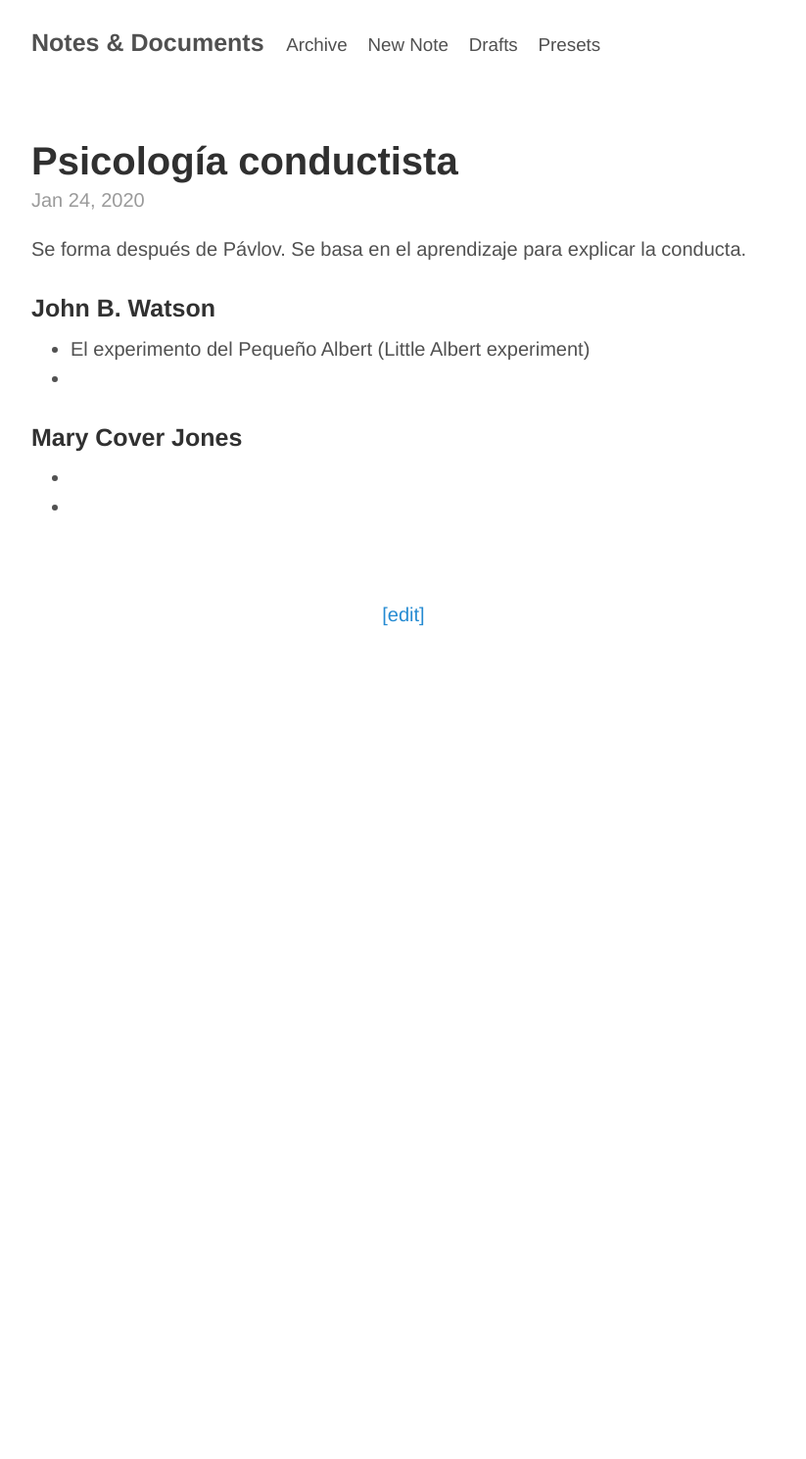
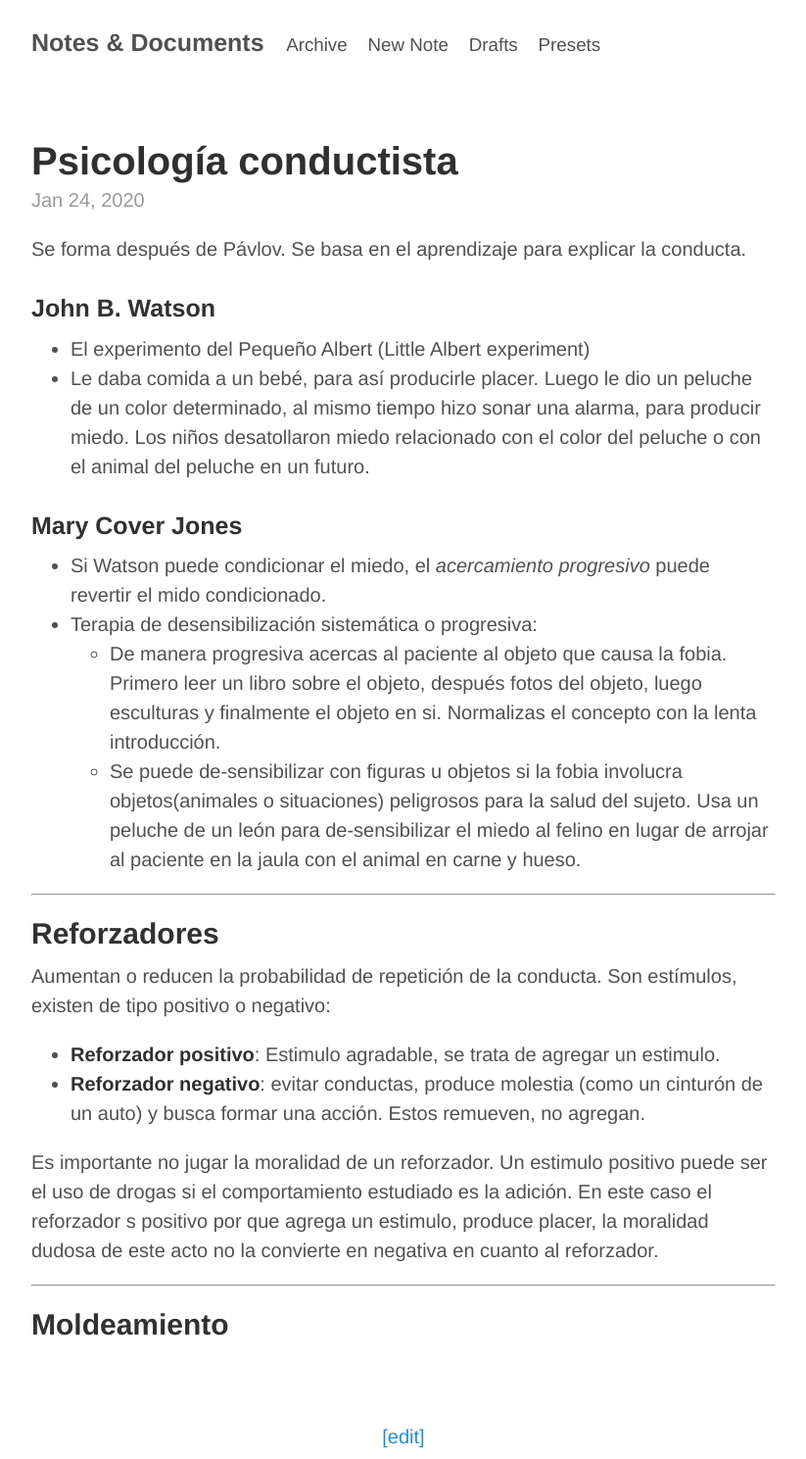
Before and after one commit to alex-esc/notes, a Jekyll site: the page built from _posts/2020-01-24-intro-conductista.md, in a window 1280 px wide. Shown: the whole page at 98% size, without its empty margins (228-1051 px from the left). Built offline with Jekyll 4.4.1, drawn with Linux system fonts in a browser that asks for light colours; before the commit the page ends 900 px from its top, so only the background shows below that.

Commit message:
Update 2020-01-24-intro-conductista.md

```diff
--- a/_posts/2020-01-24-intro-conductista.md
+++ b/_posts/2020-01-24-intro-conductista.md
@@ -9,9 +9,26 @@ Se forma después de Pávlov. Se basa en el aprendizaje para explicar la conduct
 ### John B. Watson
 
 * El experimento del Pequeño Albert (Little Albert experiment)
-*
+* Le daba comida a un bebé, para así producirle placer. Luego le dio un peluche de un color determinado, al mismo tiempo hizo sonar una alarma, para producir miedo. Los niños desatollaron miedo relacionado con el color del peluche o con el animal del peluche en un futuro.
 
 ### Mary Cover Jones
 
-*
-*
+* Si Watson puede condicionar el miedo, el *acercamiento progresivo* puede revertir el mido condicionado.
+* Terapia de desensibilización sistemática o progresiva:
+	* De manera progresiva acercas al paciente al objeto que causa la fobia. Primero leer un libro sobre el objeto, después fotos del objeto, luego esculturas y finalmente el objeto en si. Normalizas el concepto con la lenta introducción.
+	* Se puede de-sensibilizar con figuras u objetos si la fobia involucra objetos(animales o situaciones) peligrosos para la salud del sujeto. Usa un peluche de un león para de-sensibilizar el miedo al felino en lugar de arrojar al paciente en la jaula con el animal en carne y hueso.
+
+---
+
+## Reforzadores
+
+Aumentan o reducen la probabilidad de repetición de la conducta. Son estímulos, existen de tipo positivo o negativo:
+
+* **Reforzador positivo**: Estimulo agradable, se trata de agregar un estimulo.
+* **Reforzador negativo**: evitar conductas, produce molestia (como un cinturón de un auto) y busca formar una acción. Estos remueven, no agregan.
+
+Es importante no jugar la moralidad de un reforzador. Un estimulo positivo puede ser el uso de drogas si el comportamiento estudiado es la adición. En este caso el reforzador s positivo por que agrega un estimulo, produce placer, la moralidad dudosa de este acto no la convierte en negativa en cuanto al reforzador.
+
+---
+
+## Moldeamiento
```
